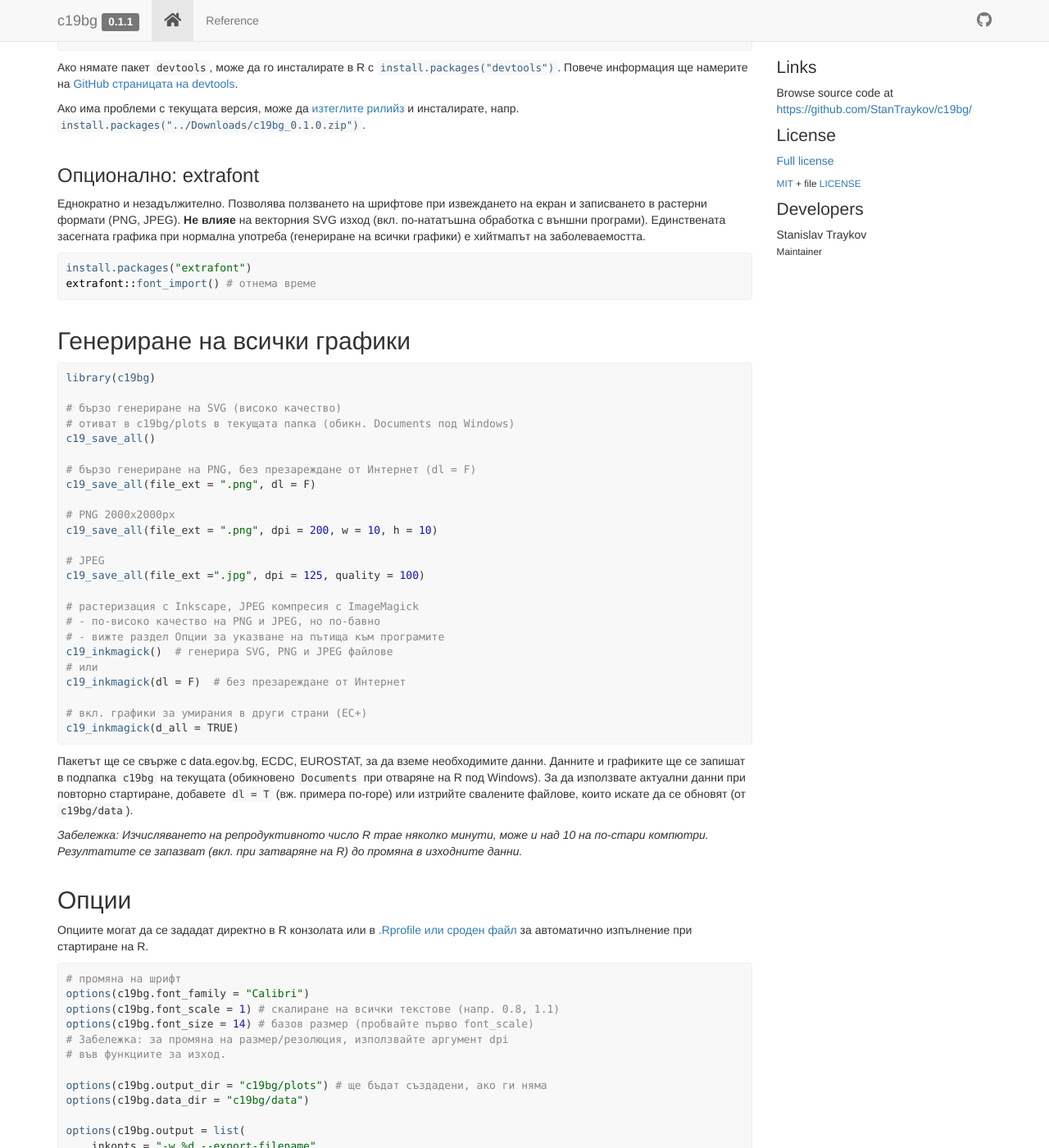
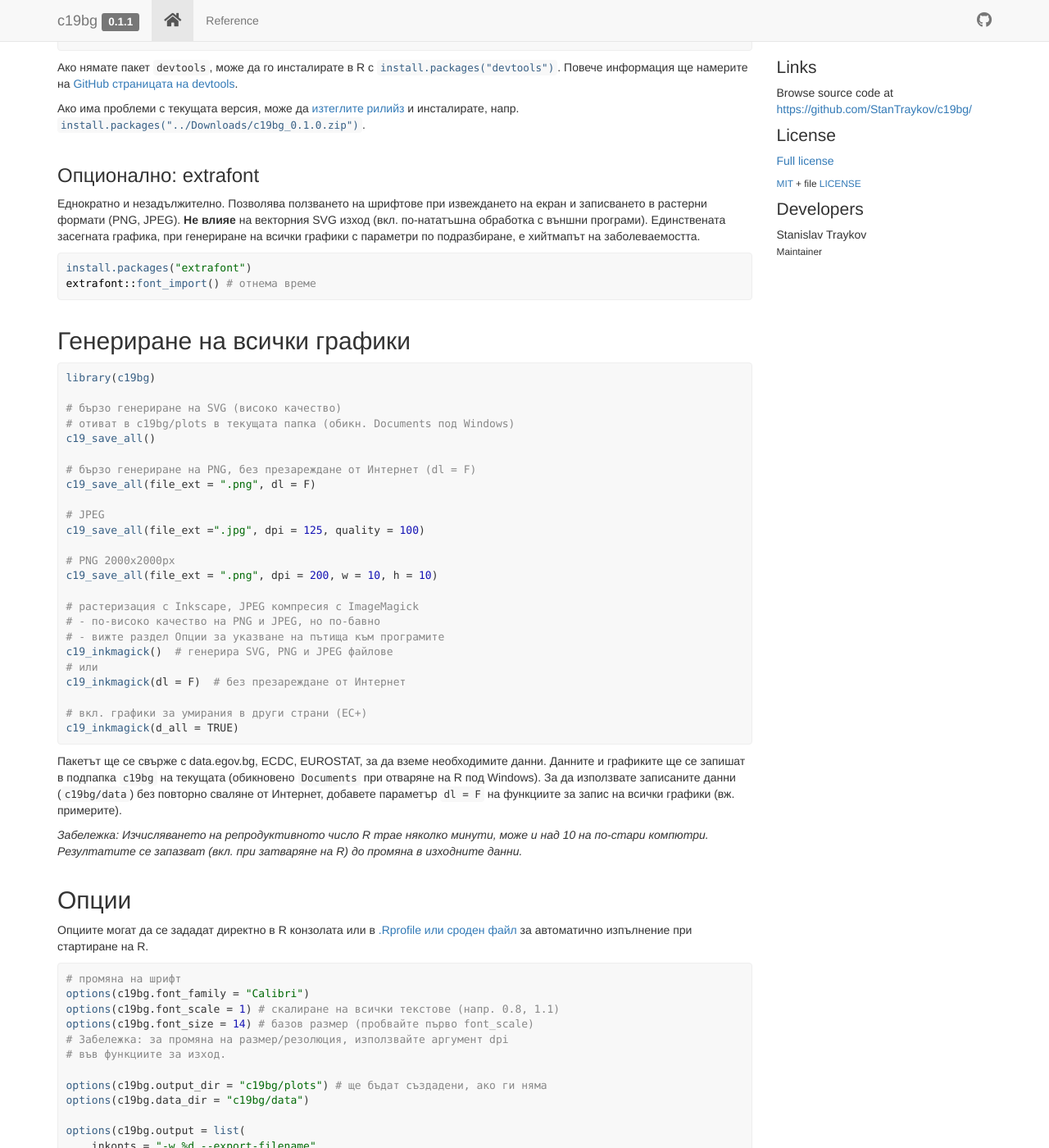
Before and after one commit to StanTraykov/c19bg, a Jekyll site: the page docs/index.html, which Jekyll copies as it is, in a window 1280 px wide and 1400 px high, scrolled down 463 px. Shown: the whole window at 82% size. Built offline with Jekyll 4.4.1, drawn with Linux system fonts in a browser that asks for light colours; nearby versions of some CDN libraries; comment, search, counter and statistics services are not loaded; some of the changed text lies outside the part shown.

Commit message:
auto upload c19bg/plots/Jan10 (Jan10 19:28:28)

```diff
--- a/docs/index.html
+++ b/docs/index.html
@@ -98,7 +98,7 @@
 <div id="опционално-extrafont" class="section level3">
 <h3 class="hasAnchor">
 <a href="#%D0%BE%D0%BF%D1%86%D0%B8%D0%BE%D0%BD%D0%B0%D0%BB%D0%BD%D0%BE-extrafont" class="anchor"></a>Опционално: extrafont</h3>
-<p>Еднократно и незадължително. Позволява ползването на шрифтове при извеждането на екран и записването в растерни формати (PNG, JPEG). <strong>Не влияе</strong> на векторния SVG изход (вкл. по-нататъшна обработка с външни програми). Единствената засегната графика при нормална употреба (генериране на всички графики) е хийтмапът на заболеваемостта.</p>
+<p>Еднократно и незадължително. Позволява ползването на шрифтове при извеждането на екран и записването в растерни формати (PNG, JPEG). <strong>Не влияе</strong> на векторния SVG изход (вкл. по-нататъшна обработка с външни програми). Единствената засегната графика, при генериране на всички графики с параметри по подразбиране, е хийтмапът на заболеваемостта.</p>
 <div class="sourceCode" id="cb2"><pre class="downlit sourceCode r">
 <code class="sourceCode R"><span class="fu"><a href="https://rdrr.io/r/utils/install.packages.html">install.packages</a></span><span class="op">(</span><span class="st">"extrafont"</span><span class="op">)</span>
 <span class="fu">extrafont</span><span class="fu">::</span><span class="fu"><a href="https://rdrr.io/pkg/extrafont/man/font_import.html">font_import</a></span><span class="op">(</span><span class="op">)</span> <span class="co"># отнема време</span></code></pre></div>
@@ -117,11 +117,11 @@
 <span class="co"># бързо генериране на PNG, без презареждане от Интернет (dl = F)</span>
 <span class="fu"><a href="reference/c19_save_all.html">c19_save_all</a></span><span class="op">(</span>file_ext <span class="op">=</span> <span class="st">".png"</span>, dl <span class="op">=</span> <span class="cn">F</span><span class="op">)</span>
 
+<span class="co"># JPEG</span>
+<span class="fu"><a href="reference/c19_save_all.html">c19_save_all</a></span><span class="op">(</span>file_ext <span class="op">=</span><span class="st">".jpg"</span>, dpi <span class="op">=</span> <span class="fl">125</span>, quality <span class="op">=</span> <span class="fl">100</span><span class="op">)</span>
+
 <span class="co"># PNG 2000x2000px</span>
 <span class="fu"><a href="reference/c19_save_all.html">c19_save_all</a></span><span class="op">(</span>file_ext <span class="op">=</span> <span class="st">".png"</span>, dpi <span class="op">=</span> <span class="fl">200</span>, w <span class="op">=</span> <span class="fl">10</span>, h <span class="op">=</span> <span class="fl">10</span><span class="op">)</span>
-
-<span class="co"># JPEG</span>
-<span class="fu"><a href="reference/c19_save_all.html">c19_save_all</a></span><span class="op">(</span>file_ext <span class="op">=</span><span class="st">".jpg"</span>, dpi <span class="op">=</span> <span class="fl">125</span>, quality <span class="op">=</span> <span class="fl">100</span><span class="op">)</span>
 
 <span class="co"># растеризация с Inkscape, JPEG компресия с ImageMagick</span>
 <span class="co"># - по-високо качество на PNG и JPEG, но по-бавно</span>
@@ -132,7 +132,7 @@
 
 <span class="co"># вкл. графики за умирания в други страни (ЕС+)</span>
 <span class="fu"><a href="reference/c19_inkmagick.html">c19_inkmagick</a></span><span class="op">(</span>d_all <span class="op">=</span> <span class="cn">TRUE</span><span class="op">)</span></code></pre></div>
-<p>Пакетът ще се свърже с data.egov.bg, ECDC, EUROSTAT, за да вземе необходимите данни. Данните и графиките ще се запишат в подпапка <code>c19bg</code> на текущата (обикновено <code>Documents</code> при отваряне на R под Windows). За да използвате актуални данни при повторно стартиране, добавете <code>dl = T</code> (вж. примера по-горе) или изтрийте свалените файлове, които искате да се обновят (от <code>c19bg/data</code>).</p>
+<p>Пакетът ще се свърже с data.egov.bg, ECDC, EUROSTAT, за да вземе необходимите данни. Данните и графиките ще се запишат в подпапка <code>c19bg</code> на текущата (обикновено <code>Documents</code> при отваряне на R под Windows). За да използвате записаните данни (<code>c19bg/data</code>) без повторно сваляне от Интернет, добавете параметър <code>dl = F</code> на функциите за запис на всички графики (вж. примерите).</p>
 <p><em>Забележка: Изчисляването на репродуктивното число R трае няколко минути, може и над 10 на по-стари компютри. Резултатите се запазват (вкл. при затваряне на R) до промяна в изходните данни.</em></p>
 </div>
 <div id="опции" class="section level2">
@@ -161,7 +161,7 @@
 <span class="op">)</span><span class="op">)</span>
 
 <span class="co"># изобразяване на всички опции за пакета</span>
-<span class="kw"><a href="https://rdrr.io/r/base/library.html">library</a></span><span class="op">(</span><span class="va"><a href="https://stantraykov.github.io/c19bg">c19bg</a></span><span class="op">)</span>
+<span class="kw"><a href="https://rdrr.io/r/base/library.html">library</a></span><span class="op">(</span><span class="va"><a href="https://stantraykov.github.io/c19bg">c19bg</a></span><span class="op">)</span> <span class="co"># предварително зададени опции ще се запазят</span>
 <span class="fu"><a href="https://rdrr.io/r/base/names.html">names</a></span><span class="op">(</span><span class="fu"><a href="https://rdrr.io/r/base/options.html">options</a></span><span class="op">(</span><span class="op">)</span><span class="op">)</span><span class="op">[</span><span class="fu"><a href="https://rdrr.io/r/base/grep.html">grep</a></span><span class="op">(</span><span class="st">"c19bg"</span>,<span class="fu"><a href="https://rdrr.io/r/base/names.html">names</a></span><span class="op">(</span><span class="fu"><a href="https://rdrr.io/r/base/options.html">options</a></span><span class="op">(</span><span class="op">)</span><span class="op">)</span><span class="op">)</span><span class="op">]</span></code></pre></div>
 </div>
 <div id="генериране-на-единични-графики" class="section level2">
@@ -201,13 +201,15 @@
 <span class="co"># (отнема време, освен ако R вече не е изчислен)</span>
 <span class="fu"><a href="reference/c19_r_plot.html">c19_r_plot</a></span><span class="op">(</span><span class="op">)</span>
 
-<span class="co"># презареждане на данните</span>
+<span class="co"># за разлика от функциите за масово записване, които по подразбиране теглят</span>
+<span class="co"># от Интернет, презареждането трябва да се указва ръчно:</span>
 <span class="fu"><a href="reference/c19_reload.html">c19_reload</a></span><span class="op">(</span><span class="op">)</span> <span class="co"># презареждане от диск (c19bg/data)</span>
 <span class="fu"><a href="reference/c19_reload.html">c19_reload</a></span><span class="op">(</span>redownload <span class="op">=</span> <span class="cn">TRUE</span><span class="op">)</span> <span class="co"># презареждане от Интернет</span>
 
 <span class="co"># помощ</span>
-<span class="op">?</span><span class="va">c19_eu_weekly</span>
-<span class="op">?</span><span class="va">c19_save_all</span> <span class="co">#etc</span></code></pre></div>
+<span class="op">?</span><span class="va">c19_var_plot</span>
+<span class="op">?</span><span class="va">c19_eu_weekly</span> <span class="co">#etc</span></code></pre></div>
+<p><em><a href="https://stantraykov.github.io/c19bg/docs/reference/index.html">Документация на публичните функции в пакета</a></em></p>
 </div>
 <div id="данни" class="section level2">
 <h2 class="hasAnchor">
@@ -222,12 +224,10 @@
 
 <span class="co"># При първо изпълнение, те свалят и обработват данни от</span>
 <span class="co"># data.egov.bg, ECDC, и EUROSTAT. Това трае известно време.</span>
-<span class="co"># Последващи повиквания са евтини, освен ако не се изиска</span>
-<span class="co"># презареждане.</span>
-<span class="fu"><a href="reference/c19_eu_data.html">c19_eu_data</a></span><span class="op">(</span>reload <span class="op">=</span> <span class="cn">TRUE</span><span class="op">)</span> <span class="co"># от диск</span>
-<span class="fu"><a href="reference/c19_bg_data.html">c19_bg_data</a></span><span class="op">(</span>reload <span class="op">=</span> <span class="cn">TRUE</span><span class="op">)</span>
-<span class="fu"><a href="reference/c19_eu_data.html">c19_eu_data</a></span><span class="op">(</span>redownload <span class="op">=</span> <span class="cn">TRUE</span><span class="op">)</span> <span class="co"># от Интернет</span>
-<span class="fu"><a href="reference/c19_bg_data.html">c19_bg_data</a></span><span class="op">(</span>redownload <span class="op">=</span> <span class="cn">TRUE</span><span class="op">)</span>
+<span class="co"># Последващи повиквания връщат вече заредените данни. За</span>
+<span class="co"># презареждане, напр.:</span>
+<span class="va">new_bg_data</span> <span class="op">&lt;-</span> <span class="fu"><a href="reference/c19_bg_data.html">c19_bg_data</a></span><span class="op">(</span>reload <span class="op">=</span> <span class="cn">TRUE</span><span class="op">)</span> <span class="co"># от диск</span>
+<span class="va">new_eu_data</span> <span class="op">&lt;-</span> <span class="fu"><a href="reference/c19_eu_data.html">c19_eu_data</a></span><span class="op">(</span>redownload <span class="op">=</span> <span class="cn">TRUE</span><span class="op">)</span> <span class="co"># от Интернет</span>
 
 <span class="co"># Съдържанието може да се разглежда/задълбава в браузера</span>
 <span class="co"># на данни на RStudio.</span>
--- a/docs/pkgdown.yml
+++ b/docs/pkgdown.yml
@@ -2,4 +2,4 @@
 pkgdown: 1.6.1
 pkgdown_sha: ~
 articles: {}
-last_built: 2021-01-09T22:55Z
+last_built: 2021-01-10T17:28Z
```
